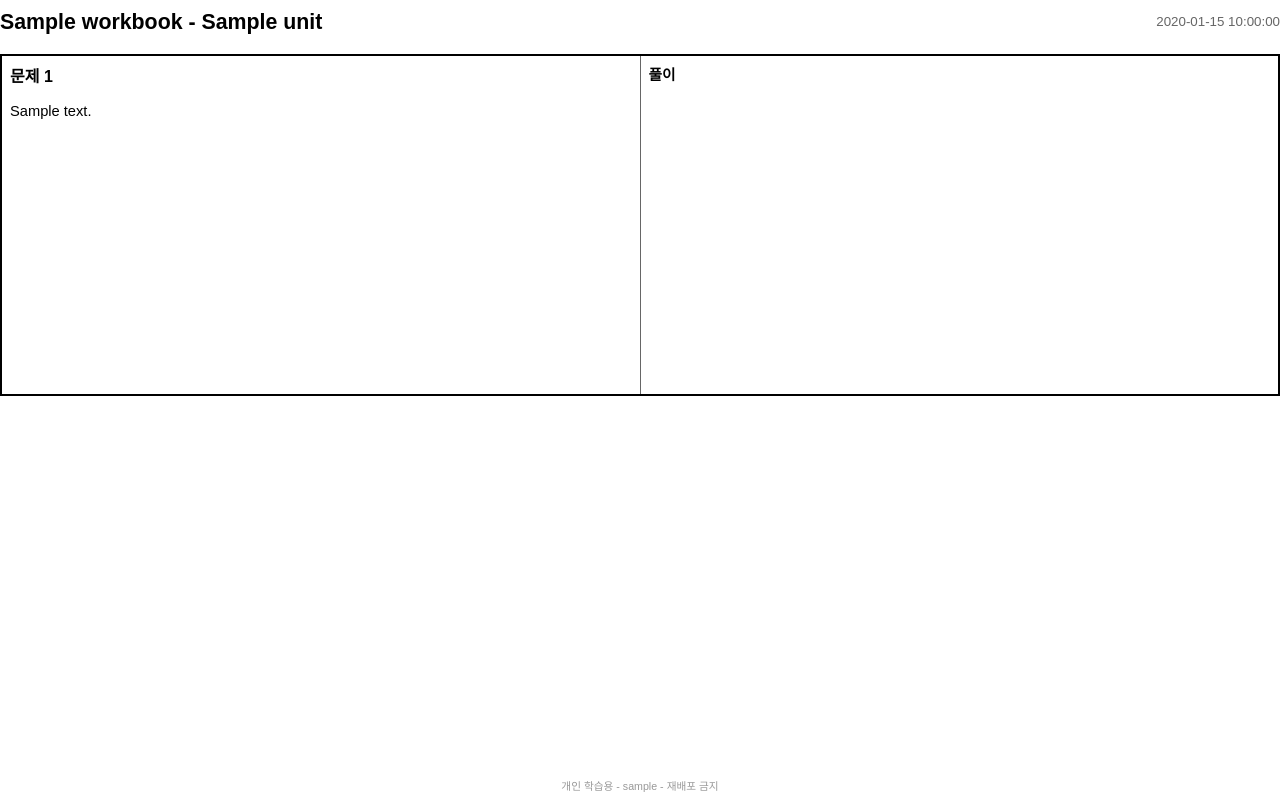
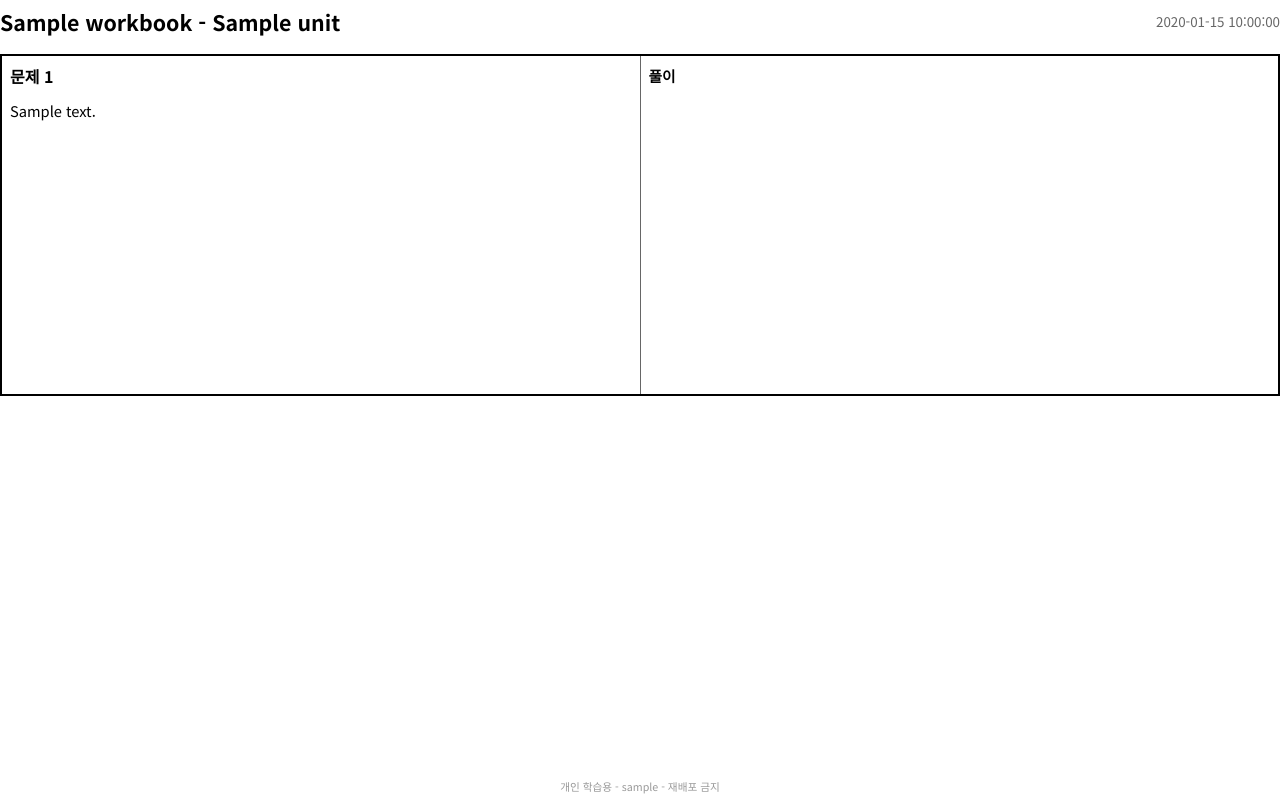
Before and after one commit to jjiniejjinie/odabnote, a Flask app: template frontend/templates/pdf_template.html in a window 1280 px wide. Run offline with Flask 3, Linux system fonts and the light colour scheme; tables that the repository leaves empty hold one stand-in row (values such as "Sample post"); the template is opened without the code that fills it: values that come from a table or form of the project are taken from there, most other values are stand-ins (such as "Sample title", 1, 10 or a date in 2020).

Commit message:
한글 폰트 추가

```diff
--- a/frontend/templates/pdf_template.html
+++ b/frontend/templates/pdf_template.html
@@ -4,6 +4,11 @@
     <meta charset="UTF-8">
     <meta name="viewport" content="width=device-width, initial-scale=1.0">
     <title>{{ unit.workbook.name }} - {{ unit.name }}</title>
+
+    <!-- 한글 폰트 -->
+    <link rel="preconnect" href="https://fonts.googleapis.com">
+    <link rel="preconnect" href="https://fonts.gstatic.com" crossorigin>
+    <link href="https://fonts.googleapis.com/css2?family=Noto+Sans+KR:wght@400;700&display=swap" rel="stylesheet">
 
     <!-- KaTeX CSS -->
     <link rel="stylesheet" href="https://cdn.jsdelivr.net/npm/katex@0.16.9/dist/katex.min.css">
@@ -16,7 +21,7 @@
         }
 
         body {
-            font-family: 'Malgun Gothic', 'Apple SD Gothic Neo', sans-serif;
+            font-family: 'Noto Sans KR', 'Malgun Gothic', 'Apple SD Gothic Neo', sans-serif;
             font-size: 11pt;
             line-height: 1.6;
         }
```
Also changed, not shown: frontend/templates/answer_template.html (+6 -1 lines).
